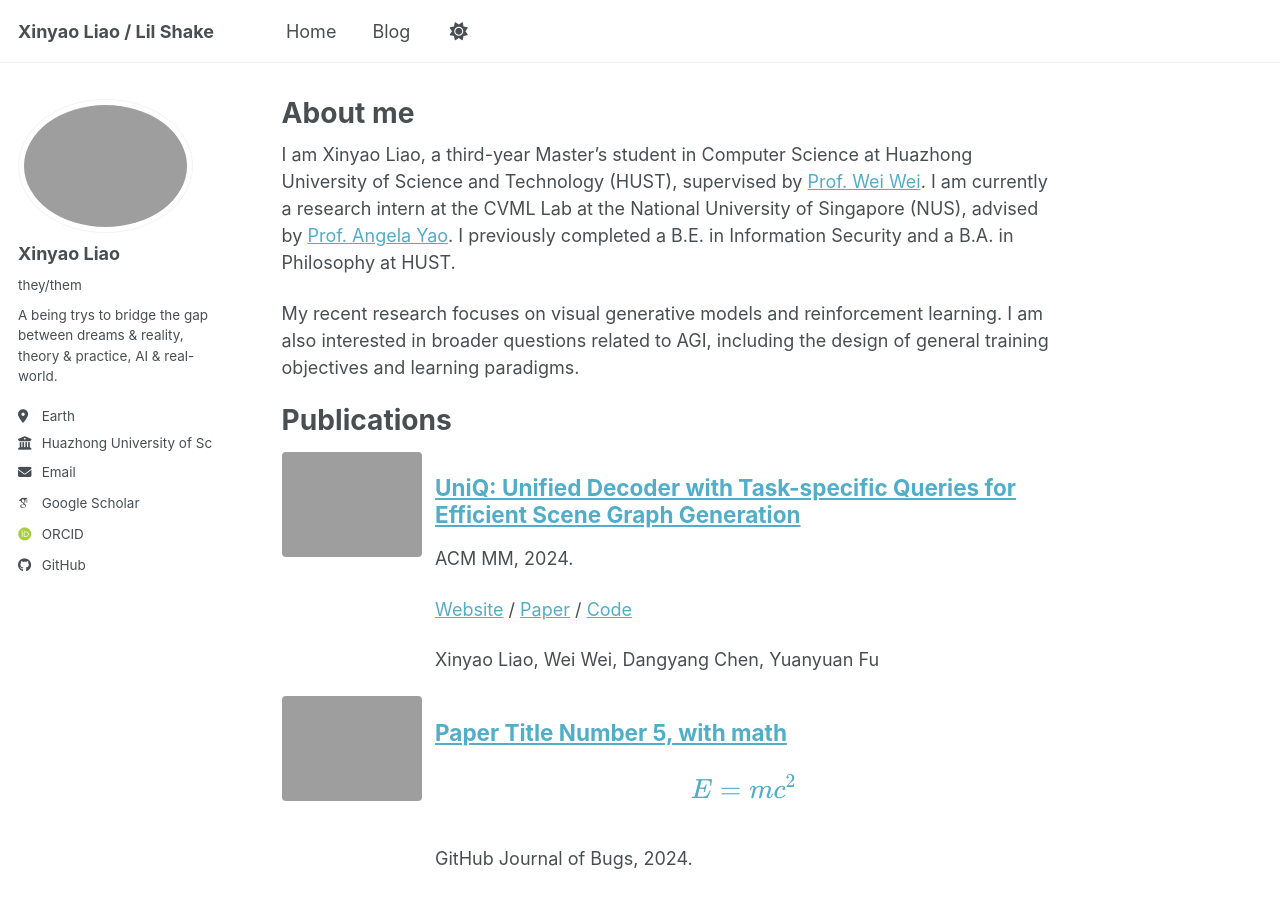
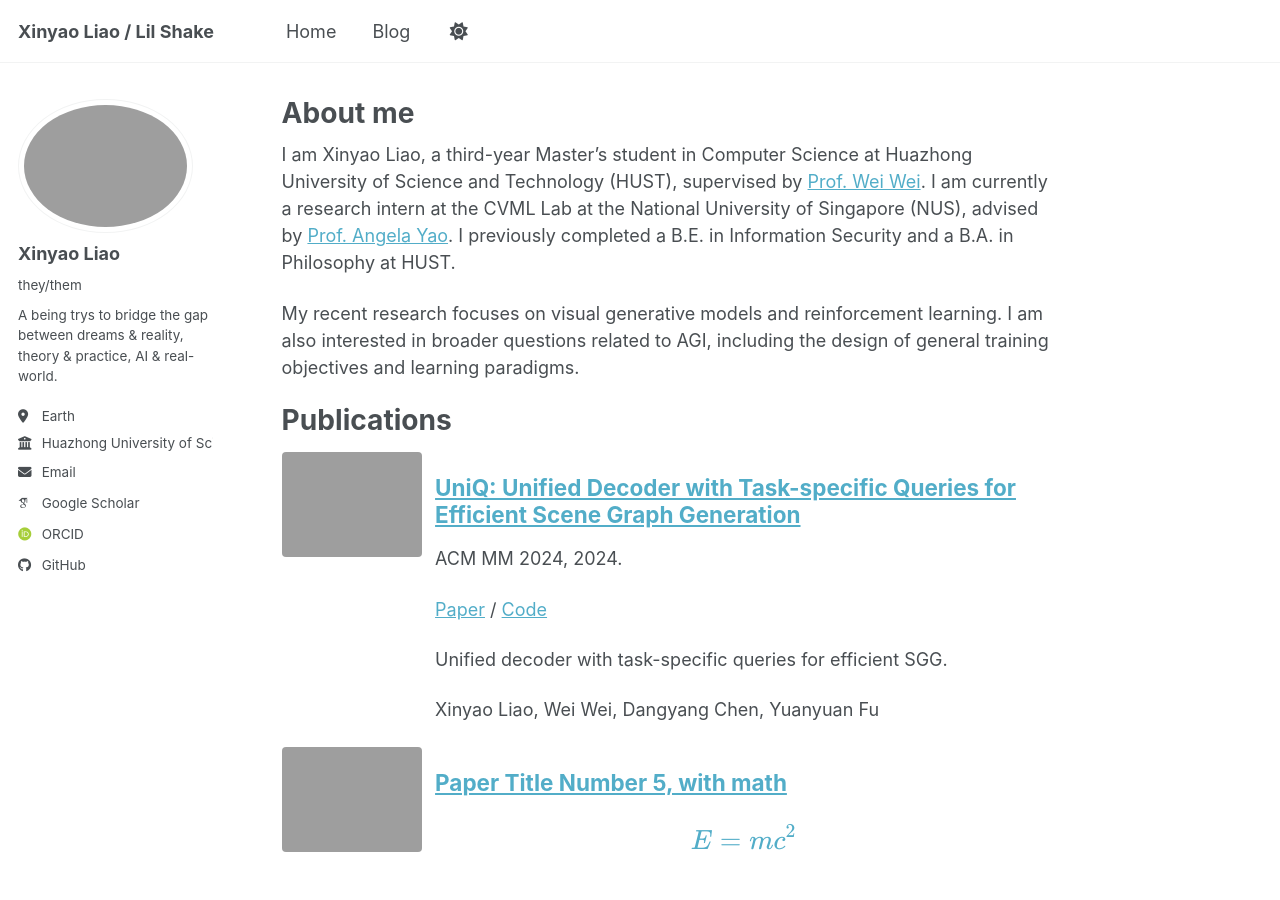
Before and after one commit to Lil-Shake/Lil-Shake.github.io, a Jekyll site: the page built from _pages/about.md, in a window 1280 px wide and 900 px high. Built offline with Jekyll 4.4.1, drawn with Linux system fonts in a browser that asks for light colours; some web fonts are replaced; a script bundle is joined from its source files by our own code; library files that are not in the unit come from our copies.

Commit message:
Revise UniQ publication metadata
Updated publication details for UniQ, including venue and added excerpt.

```diff
--- a/_publications/2024-07-01-uniq.md
+++ b/_publications/2024-07-01-uniq.md
@@ -3,15 +3,15 @@ title: "UniQ: Unified Decoder with Task-specific Queries for Efficient Scene Gra
 collection: publications
 permalink: /publication/uniq
 date: 2024-07-01
-venue: "ACM MM"
-paperurl: "https://arxiv.org/abs/2501.05687"
-codeurl: "https://github.com/Lil-Shake/UniQ"
-website: ""
-header:
-  teaser: images/teaser-uniq.jpg   # 建议放在 /images 中
+venue: "ACM MM 2024"
+excerpt: "Unified decoder with task-specific queries for efficient SGG."
 authors:
   - Xinyao Liao
   - Wei Wei
   - Dangyang Chen
   - Yuanyuan Fu
+paperurl: "https://arxiv.org/abs/2501.05687"
+code: "https://github.com/Lil-Shake/UniQ"
+header:
+  teaser: uniq-teaser.jpg
 ---
```
